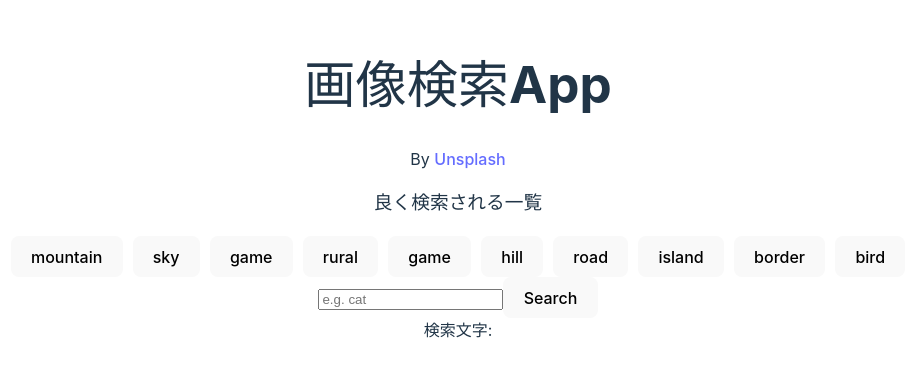
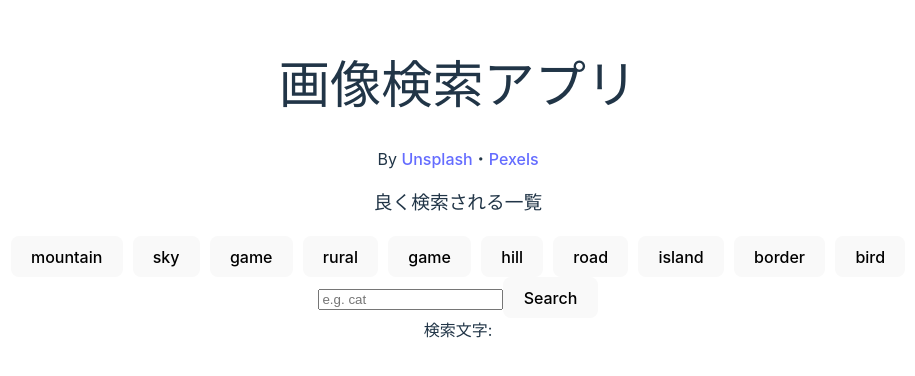
Before and after one commit to na-horita/kensaku, a React (Vite) app: page / in a window 1280 px wide. Shown: the part 218-594 px from the top of the page, without its empty margins (182-1097 px from the left). Built offline with nearby package versions, Linux system fonts and the light colour scheme; data requests are answered from the project's data file.

Commit message:
【jsx】コンタクトページを /contactとして作成。

```diff
--- a/package.json
+++ b/package.json
@@ -15,6 +15,7 @@
     "react-dom": "^18.2.0",
     "react-grid-system": "^8.1.9",
     "react-responsive-masonry": "^2.1.7",
+    "react-router-dom": "^6.9.0",
     "react-spinners": "^0.13.8"
   },
   "devDependencies": {
--- a/src/App.jsx
+++ b/src/App.jsx
@@ -1,10 +1,13 @@
 import { useState } from 'react'
+import { BrowserRouter, Routes, Route } from 'react-router-dom';
 import axios from 'axios'
-import Title from './components/Title'
+
 import Form from './components/Form'
 import Results from './components/Results'
 import Frequent from './components/Frequent';
 import './App.css'
+import Top from './pages/Top';
+import Contact from './pages/Contact';
 
 function App() {
   const [word, setWord] = useState('')
@@ -65,7 +68,15 @@ function App() {
 
   return (
     <div className="App">
-        <Title />
+
+        <BrowserRouter>
+          {/* 2. Routesコンポーネントを使用して、各ページのルートを設定 */}
+          <Routes>
+            <Route path="/" element={<Top />} />
+            <Route path="/contact" element={<Contact />} />
+          </Routes>
+        </BrowserRouter>
+
         <Frequent setWord={setWord} searchImages={searchImages} loading = {loading} setLoading={setLoading} />
         <Form setWord={setWord} word={word} getPhotoData={getPhotoData} />
         検索文字:{word}
--- a/src/components/Form.jsx
+++ b/src/components/Form.jsx
@@ -1,14 +1,14 @@
-const Form = ({setWord,word,getPhotoData}) => {
+const Form = (props) => {
     return(
         <form>
             <input
             type="text"
             name="keyword"
             placeholder="e.g. cat"
-            onChange={e => setWord(e.target.value)}
-            value={word}
+            onChange={e => props.setWord(e.target.value)}
+            value={props.word}
             />
-            <button type="submit" onClick={getPhotoData}>Search</button>
+            <button type="submit" onClick={props.getPhotoData}>Search</button>
         </form>
     );
 }
--- /dev/null
+++ b/src/pages/Contact.jsx
@@ -0,0 +1,10 @@
+const Contact = () => {
+    return(
+    <>
+        <h1>Contact</h1>
+        <p>By <a href="https://unsplash.com/">Unsplash</a></p>
+    </>
+    );
+}
+
+export default Contact;
--- /dev/null
+++ b/src/pages/Top.jsx
@@ -0,0 +1,10 @@
+const Top = () => {
+    return(
+        <header>
+            <h1>画像検索アプリ</h1>
+            <p>By <a href="https://unsplash.com/">Unsplash</a>・<a href="https://www.pexels.com/ja-jp/">Pexels</a></p>
+        </header>
+    );
+}
+
+export default Top;
```
Also changed, not shown: 1 other file (tests, documents, lock files or other folders).
